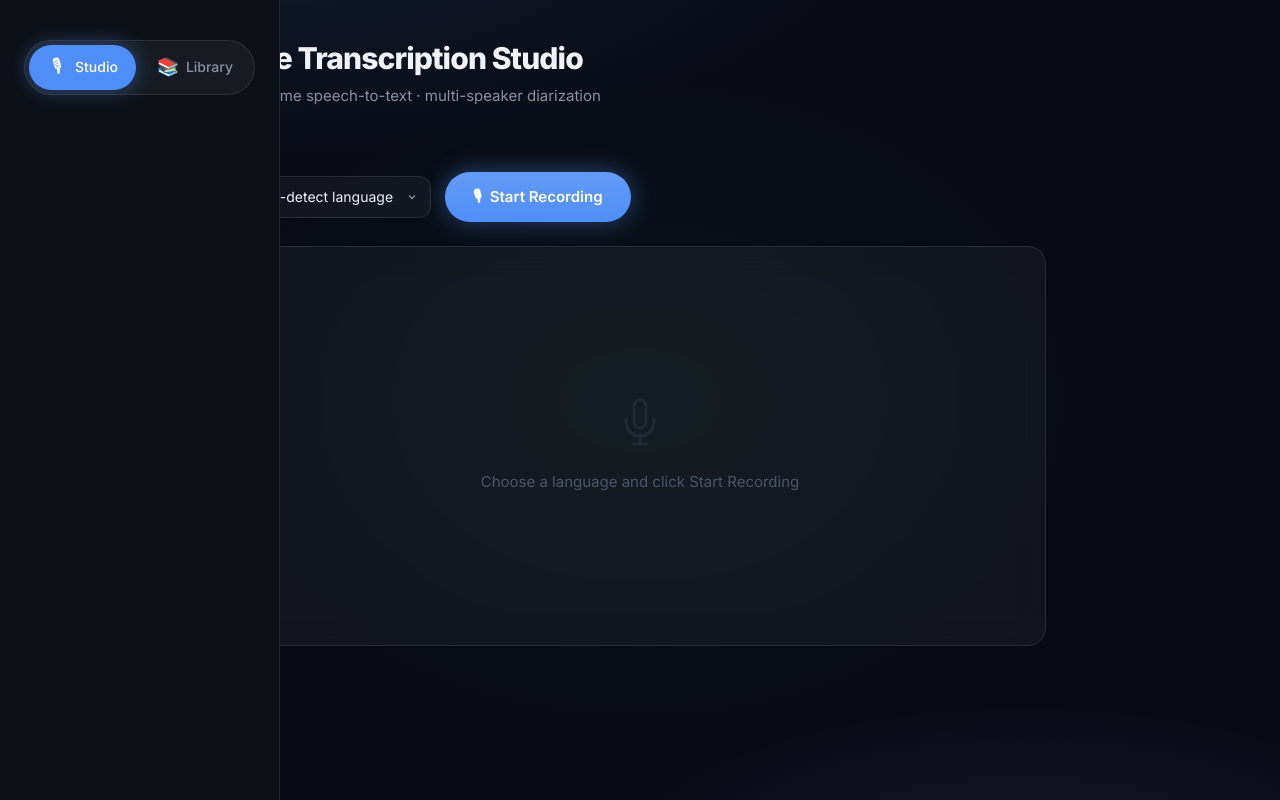
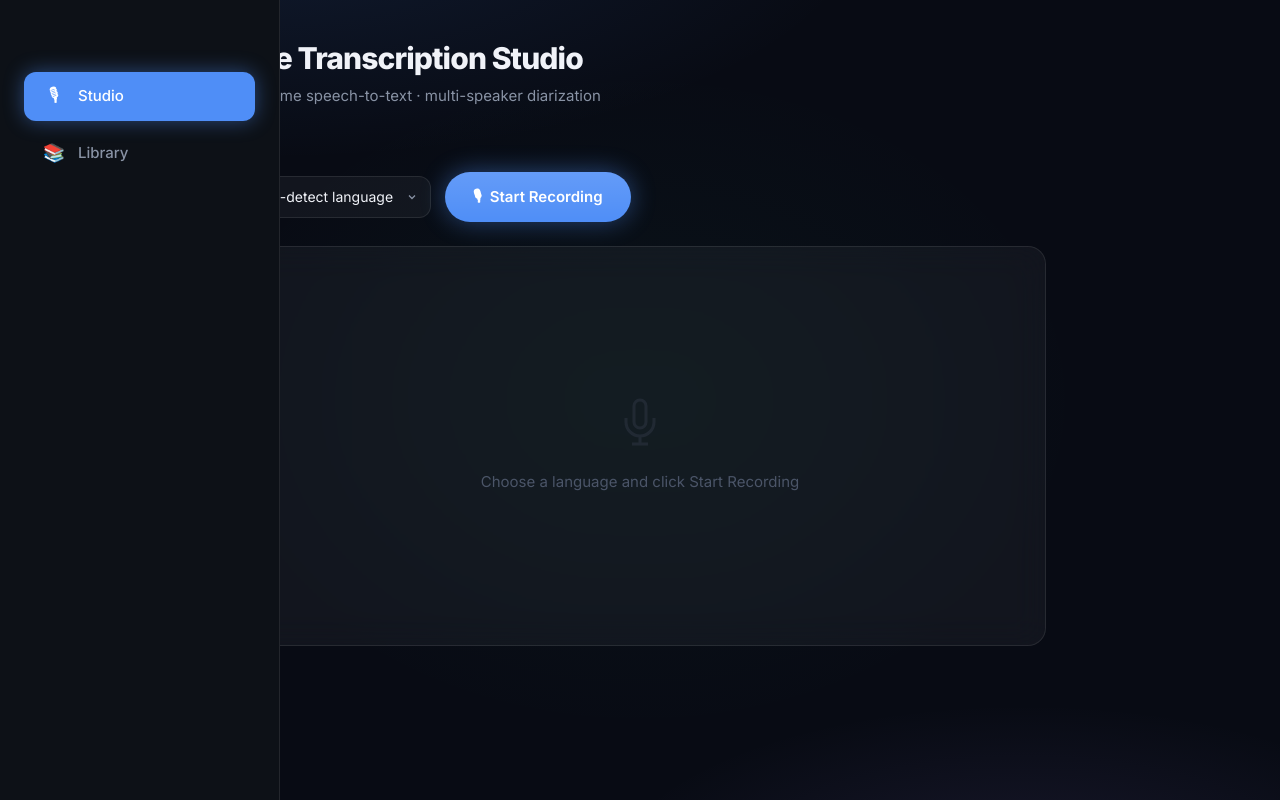
Before and after one commit to FayezGit/SonioxApp, a Next.js app: page / in a window 1280 px wide. Built offline with nearby package versions, Linux system fonts and the light colour scheme.

Commit message:
style: refactor navigation buttons for sidebar and bottom bar

```diff
--- a/app/globals.css
+++ b/app/globals.css
@@ -176,41 +176,73 @@ button { font-family: inherit; }
 
 .app-nav {
   display: flex;
-  flex-direction: row;
-  width: auto;
-  background: var(--glass-bg);
-  padding: 4px;
-  border-radius: var(--radius-pill);
-  border: 1px solid var(--glass-border);
   gap: 4px;
-  margin-top: 0;
+  background: transparent;
+  padding: 0;
+  border: none;
+  border-radius: 0;
+}
+
+@media (max-width: 1023px) {
+  .app-nav {
+    flex-direction: row;
+    width: 100%;
+    max-width: 400px;
+    justify-content: space-around;
+  }
+}
+
+@media (min-width: 1024px) {
+  .app-nav {
+    flex-direction: column;
+    width: 100%;
+    gap: 0.5rem;
+    margin-top: 2rem;
+  }
 }
 
 .nav-btn {
   width: auto;
-  padding: 8px 18px;
-  font-size: 0.875rem;
+  padding: 10px 18px;
+  font-size: 0.9375rem;
   font-weight: 500;
-  border-radius: var(--radius-pill);
+  border-radius: var(--radius-md);
   border: none;
   background: transparent;
   color: var(--text-secondary);
   cursor: pointer;
   transition: all var(--ease);
-  white-space: nowrap;
   display: flex;
   align-items: center;
-  gap: 8px;
-  justify-content: center;
+  gap: 12px;
+}
+
+@media (max-width: 1023px) {
+  .nav-btn {
+    flex-direction: column;
+    gap: 4px;
+    font-size: 0.75rem;
+    padding: 8px;
+    flex: 1;
+    justify-content: center;
+  }
+  .nav-icon { font-size: 1.25rem; }
+}
+
+@media (min-width: 1024px) {
+  .nav-btn {
+    width: 100%;
+    justify-content: flex-start;
+  }
 }
 
 .nav-icon {
-  font-size: 1.125rem;
   display: flex;
   align-items: center;
   justify-content: center;
-  width: 20px;
+  width: 24px;
   flex-shrink: 0;
+  font-size: 1.125rem;
 }
 
 .nav-text {
```
